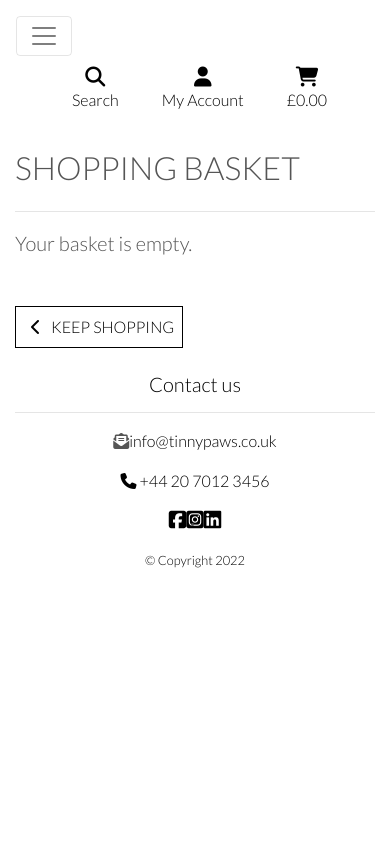
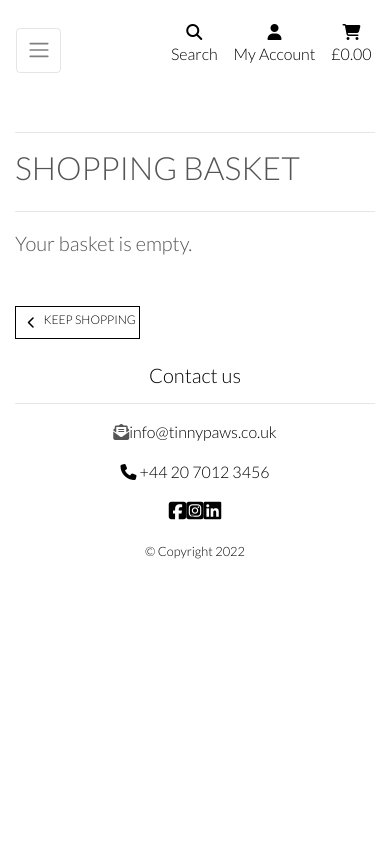
Before and after one commit to kaanalptkn/tinypaws-p4-ka, a Django app: page /basket/ in a window 390 px wide. Run offline with Django 3.2, Linux system fonts and the light colour scheme; some libraries are stand-ins or nearby versions.

Commit message:
Added style for product page, added home button for mobile view

```diff
--- a/products/admin.py
+++ b/products/admin.py
@@ -12,6 +12,7 @@ class ProductAdmin(admin.ModelAdmin):
         'price',
         'rating',
         'image',
+        'has_sizes',
     )
 
     ordering = ('sku',)
--- a/products/fixtures/categories.json
+++ b/products/fixtures/categories.json
@@ -31,4 +31,5 @@
             "friendly_name": "Shirts"
         }
     }
+
 ]
--- a/static/css/base.css
+++ b/static/css/base.css
@@ -319,9 +319,22 @@ footer {
         font-size: 2rem;
     }
 
+    .nav-link {
+        padding: 0.15rem;
+    }
+
+    .nav-link i.fa-lg {
+        font-size: 1rem;
+    }
+
+    .navbar-toggler {
+        padding: .6rem .6rem;
+        font-size: 1rem;
+    }
+
     .my-auto {
         margin-top: auto!important;
-        padding-top: 20vh;
+        padding-top: 2vh;
     }
 
     .col-7.my-auto {
@@ -346,10 +359,30 @@ footer {
     }
 
     .mb-view {
-        margin-top: 3.5em;
+        margin-top: 1em;
     }
 
     .text {
         margin: 5px;
     }
+
+    .btn.btn-outline-black.rounded-0,
+    .btn.btn-black.rounded-0 {
+        padding: .375rem .375rem;
+        display: inline-flex;
+    }
+
+    .btn.btn-outline-black.rounded-0.btn-lg,
+    .btn.btn-black.rounded-0.btn-lg {
+        padding: .220rem .220rem;
+        font-size: .75rem;
+    }
+
+    .increment-qty, .decrement-qty {
+        padding: .25rem .5rem !important;
+    }
+
+    .mt-5 {
+        margin-top: 1rem!important;
+    }
 }
--- a/templates/includes/main-nav.html
+++ b/templates/includes/main-nav.html
@@ -1,5 +1,10 @@
 <div class="collapse navbar-collapse" id="main-nav">
     <ul class="navbar-nav w-auto mx-auto">
+        <li class="nav-item d-block d-md-none">
+            <a class="logo-font font-weight-bold nav-link text-black mr-5" href="{% url 'home' %}" id="home-link">
+                Home
+            </a>
+        </li>
         <li class="nav-item dropdown">
             <a class="logo-font font-weight-bold nav-link text-black mr-5" href="#" id="all-products-link" data-toggle="dropdown" aria-haspopup="true" aria-expanded="false">
                 Help us
--- a/templates/includes/mobile-header.html
+++ b/templates/includes/mobile-header.html
@@ -33,7 +33,7 @@
               {% if request.user.is_superuser %}
                   <a href="{% url 'add_product' %}" class="dropdown-item">Product Management</a>
               {% endif %}
-              <a href="" class="dropdown-item">My Profile</a>
+              <a href="{% url 'profile' %}" class="dropdown-item">My Profile</a>
               <a href="{% url 'account_logout' %}" class="dropdown-item">Logout</a>
           {% else %}
               <a href="{% url 'account_signup' %}" class="dropdown-item">Register</a>
```
